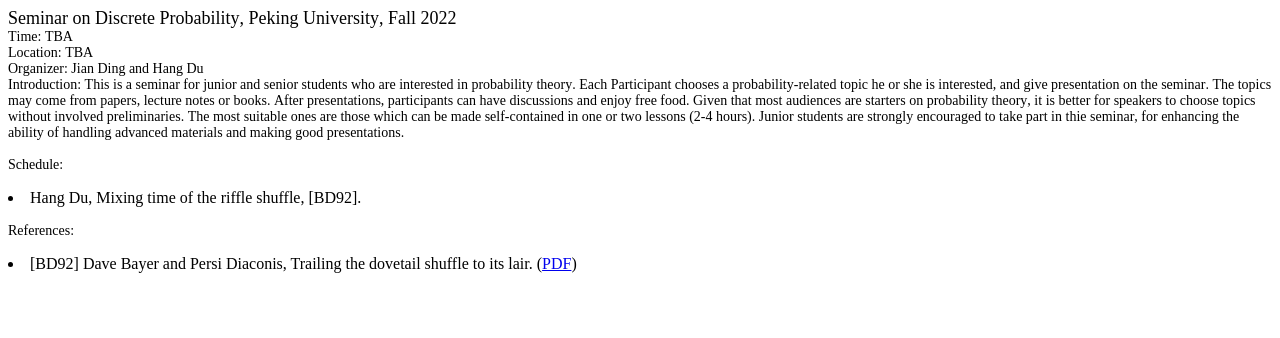
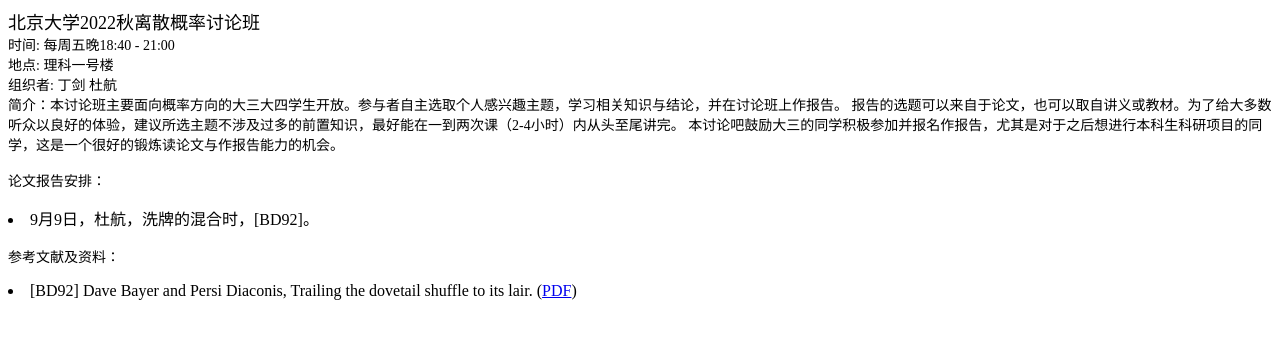
Before and after one commit to HangDu2000/Seminar2022, a plain HTML site: page index.html in a window 1280 px wide. Drawn offline with Linux system fonts and the light colour scheme.

Commit message:
Update index.html

```diff
--- a/index.html
+++ b/index.html
@@ -17,23 +17,21 @@
   </style>
 </head>
 <body>
-<p class="p1"><span class="s1">Seminar on Discrete Probability, Peking University, Fall 2022 </span><span class="s2"><br>
+<p class="p1"><span class="s1">北京大学2022秋离散概率讨论班 </span><span class="s2"><br>
 </span></p>
-<p class="p2"><span class="s1">Time: TBA</span></p>
-<p class="p2"><span class="s1">Location: TBA</span></p>
-<p class="p2"><span class="s1">Organizer: Jian Ding and Hang Du</span></p>
-<p class="p2"><span class="s1">Introduction: This is a seminar for junior and senior students who are interested in probability theory.
-Each Participant chooses a probability-related topic he or she is interested, and give presentation on the seminar.
-The topics may come from papers, lecture notes or books. After presentations, participants can have discussions and enjoy free food.
-Given that most audiences are starters on probability theory, it is better for speakers to choose topics
-  without involved preliminaries. The most suitable ones are those which can be made self-contained in one or two lessons (2-4 hours). Junior students
-  are strongly encouraged to take part in thie seminar, for enhancing the ability of handling advanced materials and making good presentations.<br>
+<p class="p2"><span class="s1">时间: 每周五晚18:40 - 21:00</span></p>
+<p class="p2"><span class="s1">地点: 理科一号楼</span></p>
+<p class="p2"><span class="s1">组织者: 丁剑 杜航</span></p>
+<p class="p2"><span class="s1">简介：本讨论班主要面向概率方向的大三大四学生开放。参与者自主选取个人感兴趣主题，学习相关知识与结论，并在讨论班上作报告。
+  报告的选题可以来自于论文，也可以取自讲义或教材。为了给大多数听众以良好的体验，建议所选主题不涉及过多的前置知识，最好能在一到两次课（2-4小时）内从头至尾讲完。
+  本讨论吧鼓励大三的同学积极参加并报名作报告，尤其是对于之后想进行本科生科研项目的同学，这是一个很好的锻炼读论文与作报告能力的机会。
+  <br>
 <p class="p2"><span class="s1"><br>
-<p class="p2"><span class="s1">Schedule:<br>
+<p class="p2"><span class="s1">论文报告安排：<br>
 <p class="p2"><span class="s1"><br>
-  <p class="p2"><span class="s1"></li><li>Hang Du, Mixing time of the riffle shuffle, [BD92].
+  <p class="p2"><span class="s1"></li><li>9月9日，杜航，洗牌的混合时，[BD92]。
 <p class="p2"><span class="s1"><br>
-<p class="p2"><span class="s1">References:<br>
+<p class="p2"><span class="s1">参考文献及资料：<br>
 <p class="p2"><span class="s1"><br>
   <p class="p2"><span class="s1"></li><li>[BD92] Dave Bayer and Persi Diaconis, Trailing the dovetail shuffle to its lair.
   (<a href="https://statweb.stanford.edu/~cgates/PERSI/papers/bayer92.pdf">PDF</a>)<br>
```
